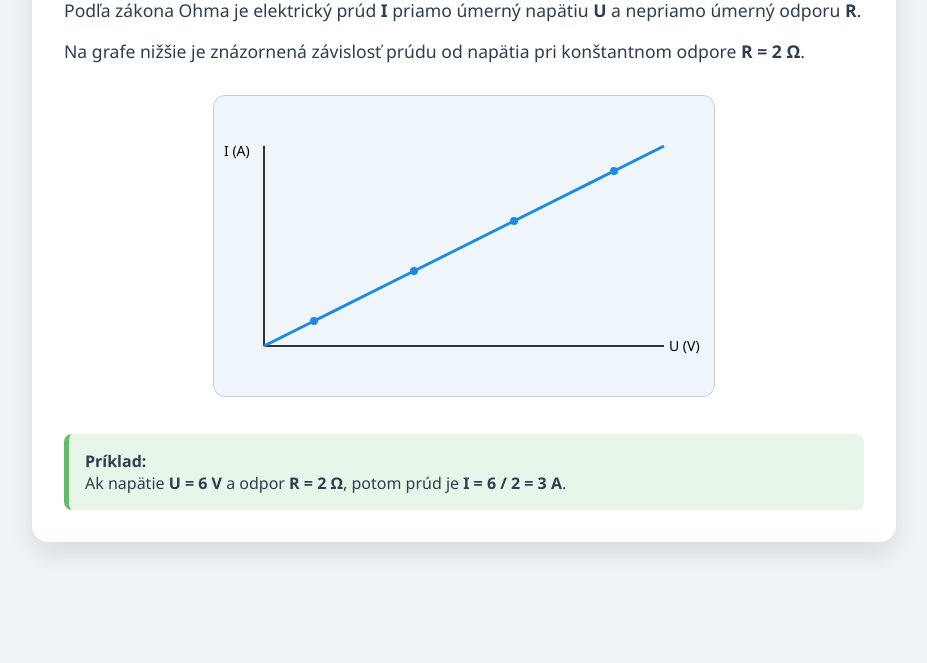
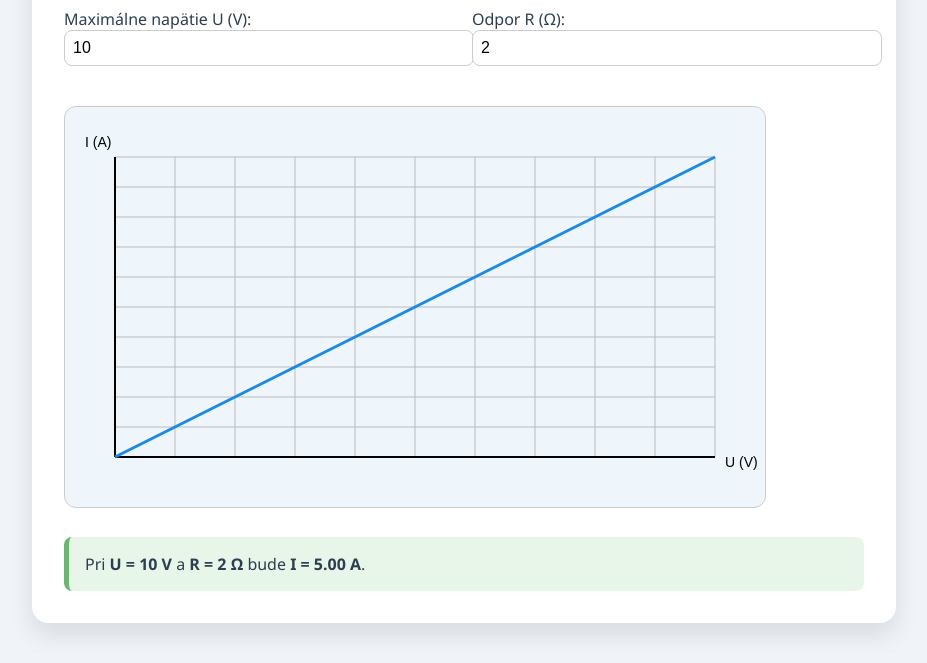
Before and after one commit to MaxSkachkov/Ohmov-zakon, a plain HTML site: page index.html in a window 1280 px wide. Shown: the part 152-815 px from the top of the page, without its empty margins (176-1103 px from the left). Drawn offline with Linux system fonts and the light colour scheme.

Commit message:
Update index.html

```diff
--- a/index.html
+++ b/index.html
@@ -1,43 +1,52 @@
 <!DOCTYPE html>
 <html lang="sk">
 <head>
-  <meta charset="UTF-8" />
-  <meta name="viewport" content="width=device-width, initial-scale=1.0"/>
-  <title>Zákon Ohma</title>
+  <meta charset="UTF-8">
+  <title>Interaktívny graf – Zákon Ohma</title>
   <style>
     body {
       font-family: "Segoe UI", sans-serif;
-      background-color: #f0f4f8;
+      background: #f0f4f8;
+      padding: 2rem;
       color: #2c3e50;
-      margin: 0;
-      padding: 2rem;
     }
     .container {
       max-width: 800px;
       margin: auto;
       background: white;
+      padding: 2rem;
       border-radius: 16px;
       box-shadow: 0 12px 24px rgba(0,0,0,0.1);
-      padding: 2rem;
     }
     h1 {
       text-align: center;
       color: #1d3557;
     }
-    p {
-      font-size: 1.1rem;
+    .controls {
+      display: flex;
+      flex-wrap: wrap;
+      gap: 1rem;
+      margin: 1.5rem 0;
     }
-    .graph {
-      margin-top: 2rem;
-      text-align: center;
+    label {
+      flex: 1;
+      min-width: 180px;
     }
-    svg {
-      background: #eef6fb;
+    input {
+      width: 100%;
+      padding: 0.5rem;
+      border-radius: 8px;
       border: 1px solid #ccc;
+      font-size: 1rem;
+    }
+    canvas {
+      border: 1px solid #ccc;
+      background-color: #eef6fb;
       border-radius: 12px;
+      margin-top: 1rem;
     }
     .note {
-      margin-top: 2rem;
+      margin-top: 1.5rem;
       background-color: #e8f5e9;
       border-left: 5px solid #66bb6a;
       padding: 1rem;
@@ -47,44 +56,97 @@
 </head>
 <body>
   <div class="container">
-    <h1>🔌 Zákon Ohma: I = U / R</h1>
-    <p>Podľa zákona Ohma je elektrický prúd <strong>I</strong> priamo úmerný napätiu <strong>U</strong> a nepriamo úmerný odporu <strong>R</strong>.</p>
-    <p>Na grafe nižšie je znázornená závislosť prúdu od napätia pri konštantnom odpore <strong>R = 2&nbsp;Ω</strong>.</p>
+    <h1>🔌 Zákon Ohma – Interaktívny graf</h1>
+    <div class="controls">
+      <label>
+        Maximálne napätie U (V):
+        <input type="number" id="voltage" value="10" min="1" max="100" />
+      </label>
+      <label>
+        Odpor R (Ω):
+        <input type="number" id="resistance" value="2" min="0.1" step="0.1" />
+      </label>
+    </div>
+    <canvas id="graph" width="700" height="400"></canvas>
 
-    <div class="graph">
-      <svg width="500" height="300" viewBox="0 0 500 300">
-        <!-- Оси -->
-        <line x1="50" y1="250" x2="450" y2="250" stroke="#333" stroke-width="2" />
-        <line x1="50" y1="250" x2="50" y2="50" stroke="#333" stroke-width="2" />
-        <!-- Подписи -->
-        <text x="455" y="255" font-size="14">U (V)</text>
-        <text x="10" y="60" font-size="14">I (A)</text>
-
-        <!-- Линия I = U / R при R = 2 -->
-        <polyline fill="none" stroke="#1e88e5" stroke-width="3" points="
-          50,250
-          100,225
-          150,200
-          200,175
-          250,150
-          300,125
-          350,100
-          400,75
-          450,50
-        " />
-
-        <!-- Маркеры -->
-        <circle cx="100" cy="225" r="4" fill="#1e88e5"/>
-        <circle cx="200" cy="175" r="4" fill="#1e88e5"/>
-        <circle cx="300" cy="125" r="4" fill="#1e88e5"/>
-        <circle cx="400" cy="75"  r="4" fill="#1e88e5"/>
-      </svg>
-    </div>
-
-    <div class="note">
-      <strong>Príklad:</strong><br>
-      Ak napätie <strong>U = 6 V</strong> a odpor <strong>R = 2 Ω</strong>, potom prúd je <strong>I = 6 / 2 = 3 A</strong>.
+    <div class="note" id="info">
+      Pri <strong>U = 10 V</strong> a <strong>R = 2 Ω</strong> bude <strong>I = 5 A</strong>.
     </div>
   </div>
+
+  <script>
+    const canvas = document.getElementById("graph");
+    const ctx = canvas.getContext("2d");
+    const voltageInput = document.getElementById("voltage");
+    const resistanceInput = document.getElementById("resistance");
+    const info = document.getElementById("info");
+
+    function drawGraph() {
+      const maxU = parseFloat(voltageInput.value);
+      const R = parseFloat(resistanceInput.value);
+      const maxI = maxU / R;
+
+      // Очистить
+      ctx.clearRect(0, 0, canvas.width, canvas.height);
+
+      // Сетка и оси
+      ctx.strokeStyle = "#bbb";
+      ctx.lineWidth = 1;
+      for (let i = 0; i <= 10; i++) {
+        let x = 50 + (i * 60);
+        let y = 350 - (i * 30);
+        ctx.beginPath();
+        ctx.moveTo(x, 350);
+        ctx.lineTo(x, 50);
+        ctx.stroke();
+        ctx.beginPath();
+        ctx.moveTo(50, y);
+        ctx.lineTo(650, y);
+        ctx.stroke();
+      }
+
+      // Оси
+      ctx.strokeStyle = "#000";
+      ctx.lineWidth = 2;
+      ctx.beginPath();
+      ctx.moveTo(50, 350);
+      ctx.lineTo(650, 350);
+      ctx.stroke();
+      ctx.beginPath();
+      ctx.moveTo(50, 350);
+      ctx.lineTo(50, 50);
+      ctx.stroke();
+
+      // Подписи осей
+      ctx.fillStyle = "#000";
+      ctx.font = "14px sans-serif";
+      ctx.fillText("U (V)", 660, 360);
+      ctx.fillText("I (A)", 20, 40);
+
+      // Линия графика
+      ctx.strokeStyle = "#1e88e5";
+      ctx.lineWidth = 3;
+      ctx.beginPath();
+
+      for (let u = 0; u <= maxU; u += 0.1) {
+        let i = u / R;
+        let x = 50 + (u / maxU) * 600;
+        let y = 350 - (i / maxI) * 300;
+        if (u === 0) ctx.moveTo(x, y);
+        else ctx.lineTo(x, y);
+      }
+
+      ctx.stroke();
+
+      // Обновить информацию
+      const exampleI = (maxU / R).toFixed(2);
+      info.innerHTML = `Pri <strong>U = ${maxU} V</strong> a <strong>R = ${R} Ω</strong> bude <strong>I = ${exampleI} A</strong>.`;
+    }
+
+    voltageInput.addEventListener("input", drawGraph);
+    resistanceInput.addEventListener("input", drawGraph);
+
+    drawGraph(); // первый запуск
+  </script>
 </body>
 </html>
```
